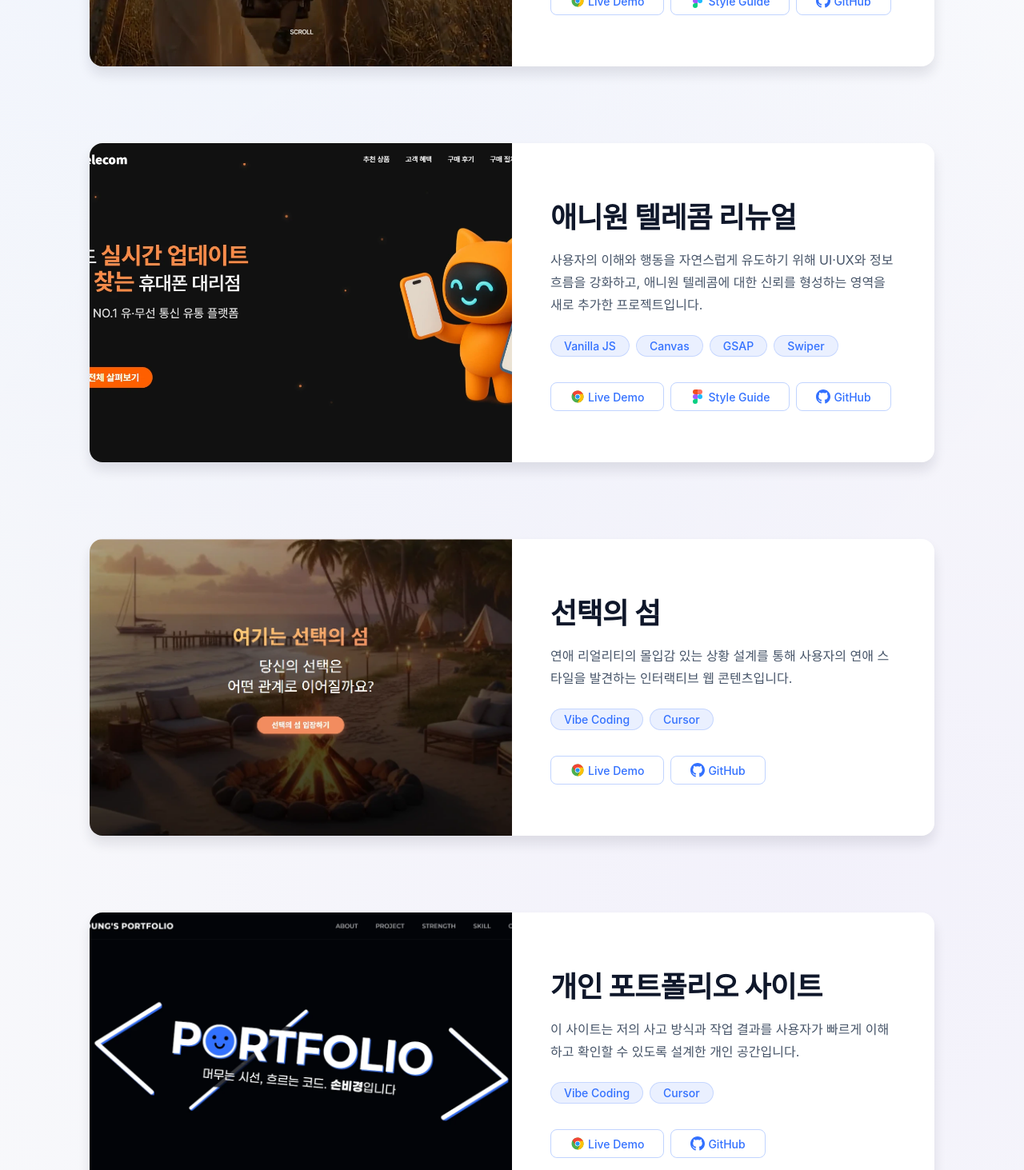
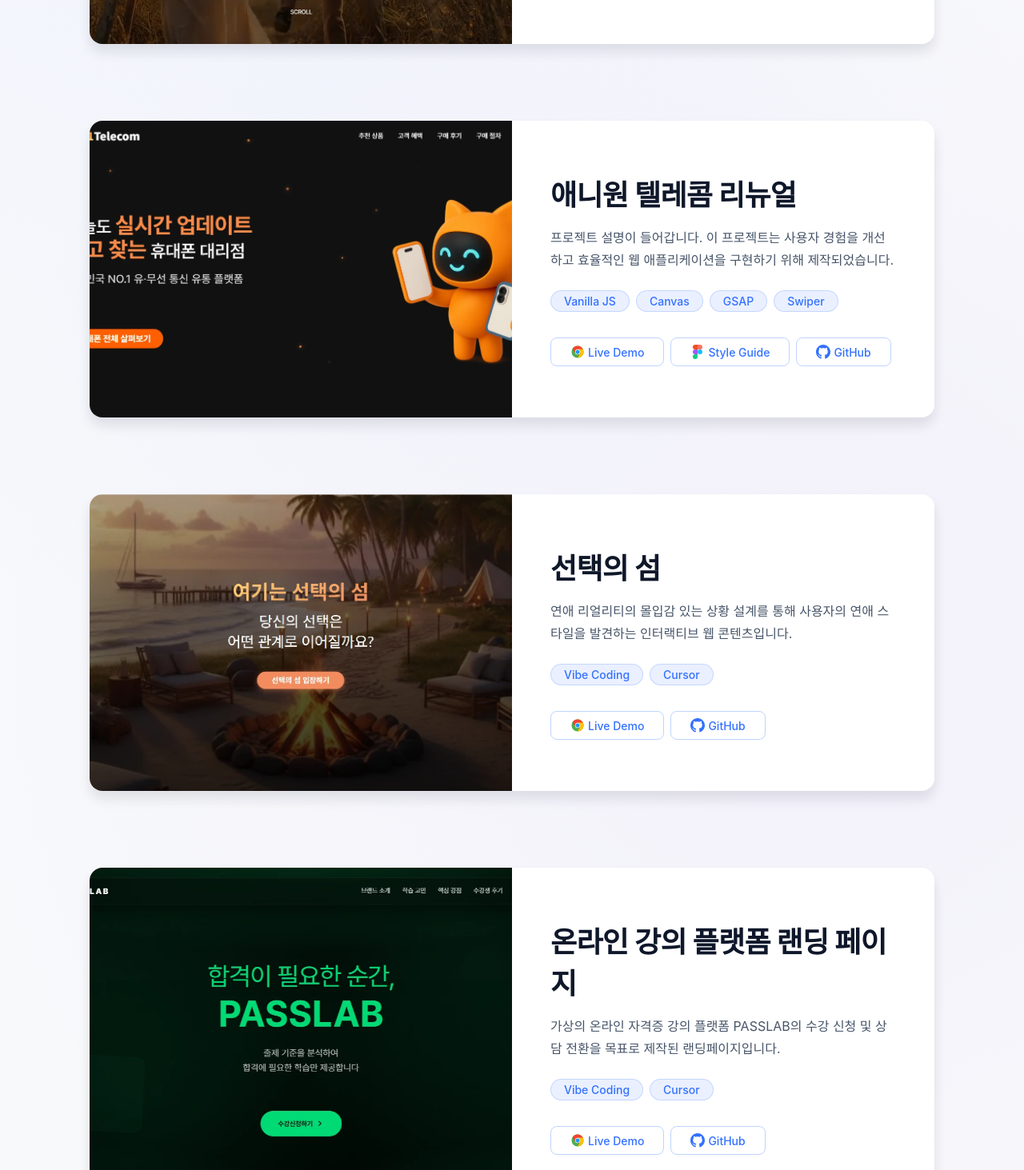
Before and after one commit to Bikyoung/Portfolio_Site, a React (Vite) app: page / in a window 1280 px wide. Shown: the part 3274-4737 px from the top of the page at 80% size. Built offline with nearby package versions, Linux system fonts and the light colour scheme; a web font is replaced by a local one.

Commit message:
feat: Add portfolio list to project section

```diff
--- a/src/sections/Project/ProjectSection.tsx
+++ b/src/sections/Project/ProjectSection.tsx
@@ -3,8 +3,7 @@
 import genTeraBioImage from '@assets/images/GenTeraBio.webp'
 import anyoneTelecomImage from '@assets/images/anyone_telecom.webp'
 import choiceIslandImage from '@assets/images/choice_island.webp'
-import portfolioSiteImage from '@assets/images/portfolio_site.webp'
-import artisanImage from '@assets/images/artisan.webp'
+import passLabImage from '@assets/images/pass_lab.webp'
 
 /**
  * Project Section - 프로젝트 영역
@@ -19,26 +18,26 @@
       description: '쿠팡 라이브의 서비스 정체성과 강점을 시각화하고 사용자 맞춤형 구조와 인터랙티브 UI를 개선한 리뉴얼 프로젝트입니다.',
       tags: ['Vanilla JS', 'Bootstrap', 'SCSS', 'GSAP', 'Swiper'],
       githubUrl: 'https://github.com/Bikyoung/Coupang_Live',
-      liveUrl: 'https://bk-coupanglive.netlify.app/',
-      figmaUrl: 'https://buly.kr/NlK6nj',
+      liveUrl: 'https://bk-coupang-live.netlify.app/',
+      figmaUrl: 'https://www.figma.com/design/3rjKM26jNTCordLNSTf8Nk/%EC%BF%A0%ED%8C%A1-%EB%9D%BC%EC%9D%B4%EB%B8%8C?node-id=2433-266',
     },
     {
       id: 2,
       title: '젠테라바이오',
-      description: '기존 세포치료 기업들의 공통적적 한계를 분석하고 이를 보완한 이상적인 세포치료 기업 젠테라바이오를 가상으로 설계하여여, 해당 기업의 공식 웹사이트를 제작한 팀 프로젝트입니다.',
+      description: '프로젝트 설명이 들어갑니다. 이 프로젝트는 사용자 경험을 개선하고 효율적인 웹 애플리케이션을 구현하기 위해 제작되었습니다.',
       tags: ['JQuery', 'SCSS', 'GSAP', 'Swiper'],
       githubUrl: 'https://github.com/Bikyoung/GenTeraBio',
       liveUrl: 'https://genterabio.netlify.app/',
-      figmaUrl: 'https://buly.kr/3CPRnv7',
+      figmaUrl: 'https://www.figma.com/design/huVAcqP7LV2gTgh7Prl7Pj/%EC%A0%90%ED%85%8C%EB%9D%BC%EB%B0%94%EC%9D%B4%EC%98%A4-4%EC%A1%B0?node-id=1363-4558&t=deT4bQ5qz0fbcew6-1',
     },
     {
       id: 3,
       title: '애니원 텔레콤 리뉴얼',
-      description: '사용자의 이해와 행동을 자연스럽게 유도하기 위해 UI·UX와 정보 흐름을 강화하고, 애니원 텔레콤에 대한 신뢰를 형성하는 영역을 새로 추가한 프로젝트입니다.',
+      description: '프로젝트 설명이 들어갑니다. 이 프로젝트는 사용자 경험을 개선하고 효율적인 웹 애플리케이션을 구현하기 위해 제작되었습니다.',
       tags: ['Vanilla JS', 'Canvas', 'GSAP', 'Swiper'],
       githubUrl: 'https://github.com/Bikyoung/landing_page',
       liveUrl: 'https://bk-anyone-telecom.netlify.app/',
-      figmaUrl: 'https://buly.kr/5q8ozc6',
+      figmaUrl: '#',
     },
     {
       id: 4,
@@ -50,19 +49,11 @@
     },
     {
       id: 5,
-      title: '개인 포트폴리오 사이트',
-      description: '이 사이트는 저의 사고 방식과 작업 결과를 사용자가 빠르게 이해하고 확인할 수 있도록 설계한 개인 공간입니다.',
+      title: '온라인 강의 플랫폼 랜딩 페이지',
+      description: '가상의 온라인 자격증 강의 플랫폼 PASSLAB의 수강 신청 및 상담 전환을 목표로 제작된 랜딩페이지입니다.',
       tags: ['Vibe Coding', 'Cursor'],
-      githubUrl: 'https://github.com/Bikyoung/Portfolio_Site',
-      liveUrl: 'https://bk-portfolio-site.netlify.app/',
-    },
-    {
-      id: 6,
-      title: '아르티산',
-      description: '이 사이트는 고급 가전제품 판매 랜딩 사이트입니다.',
-      tags: ['Vibe Coding', 'Cursor'],
-      githubUrl: 'https://github.com/Bikyoung/Artisan',
-      liveUrl: 'https://app.netlify.com/projects/bk-artisan/overview',
+      githubUrl: 'https://github.com/Bikyoung/Pass_Lab',
+      liveUrl: 'https://bk-passlab.netlify.app/',
     },
   ]
 
@@ -71,16 +62,13 @@
       <div className={styles.container}>
         <div className={styles.contentWrapper}>
           <div className={styles.content}>
-            <div className={styles.header} data-aos="fade-up" data-aos-delay="0">
+            <div className={styles.header}>
               <h2 className={styles.title}>PROJECT</h2>
             </div>
 
-            <div className={styles.projectsList} data-aos="fade-up" data-aos-delay="200">
+            <div className={styles.projectsList}>
               {projects.map((project) => (
-                <div
-                  key={project.id}
-                  className={styles.projectCard}
-                >
+                <div key={project.id} className={styles.projectCard}>
                   <div className={styles.projectImage}>
                     {project.id === 1 ? (
                       <img
@@ -108,13 +96,7 @@
                       />
                     ) : project.id === 5 ? (
                       <img
-                        src={portfolioSiteImage}
-                        alt={project.title}
-                        className={styles.projectImg}
-                      />
-                    ) : project.id === 6 ? (
-                      <img
-                        src={artisanImage}
+                        src={passLabImage}
                         alt={project.title}
                         className={styles.projectImg}
                       />
```
Also changed, not shown: src/assets/images/pass_lab.webp (added), src/assets/images/portfolio_site.webp (deleted).
